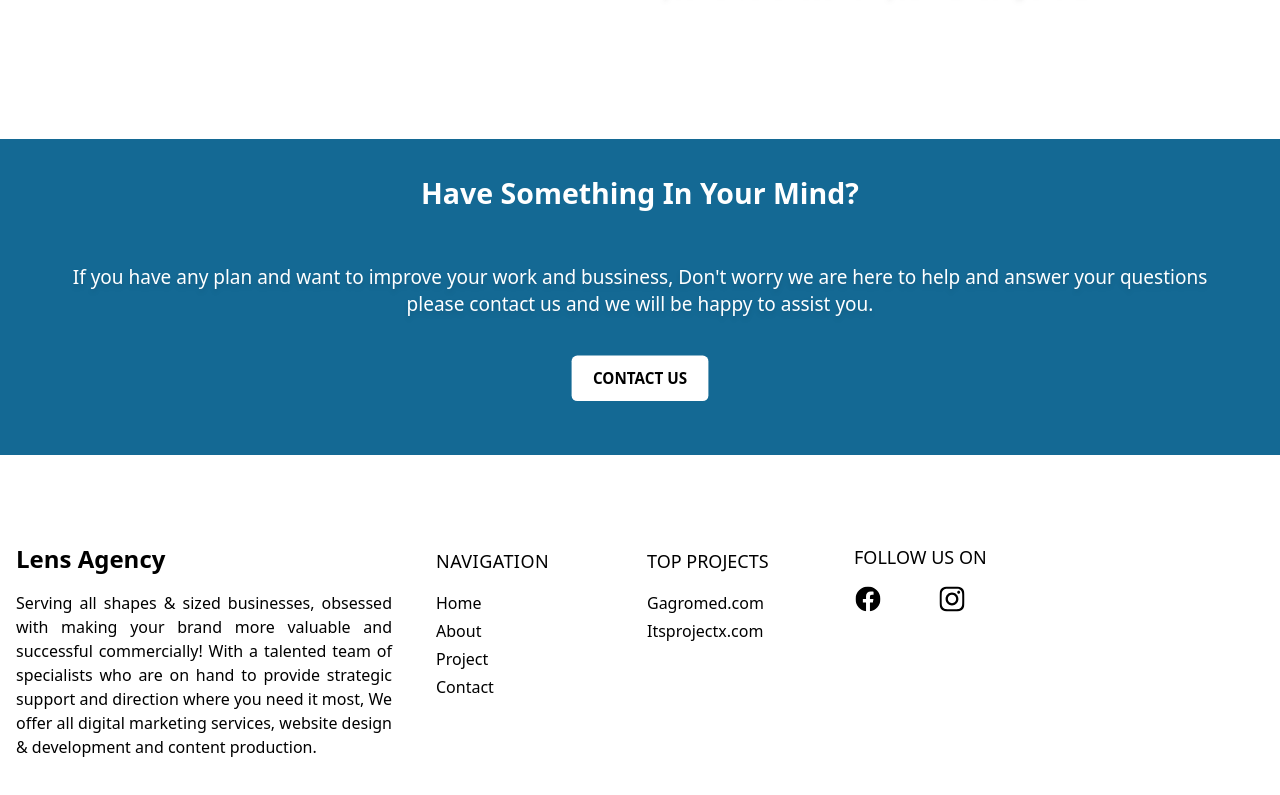
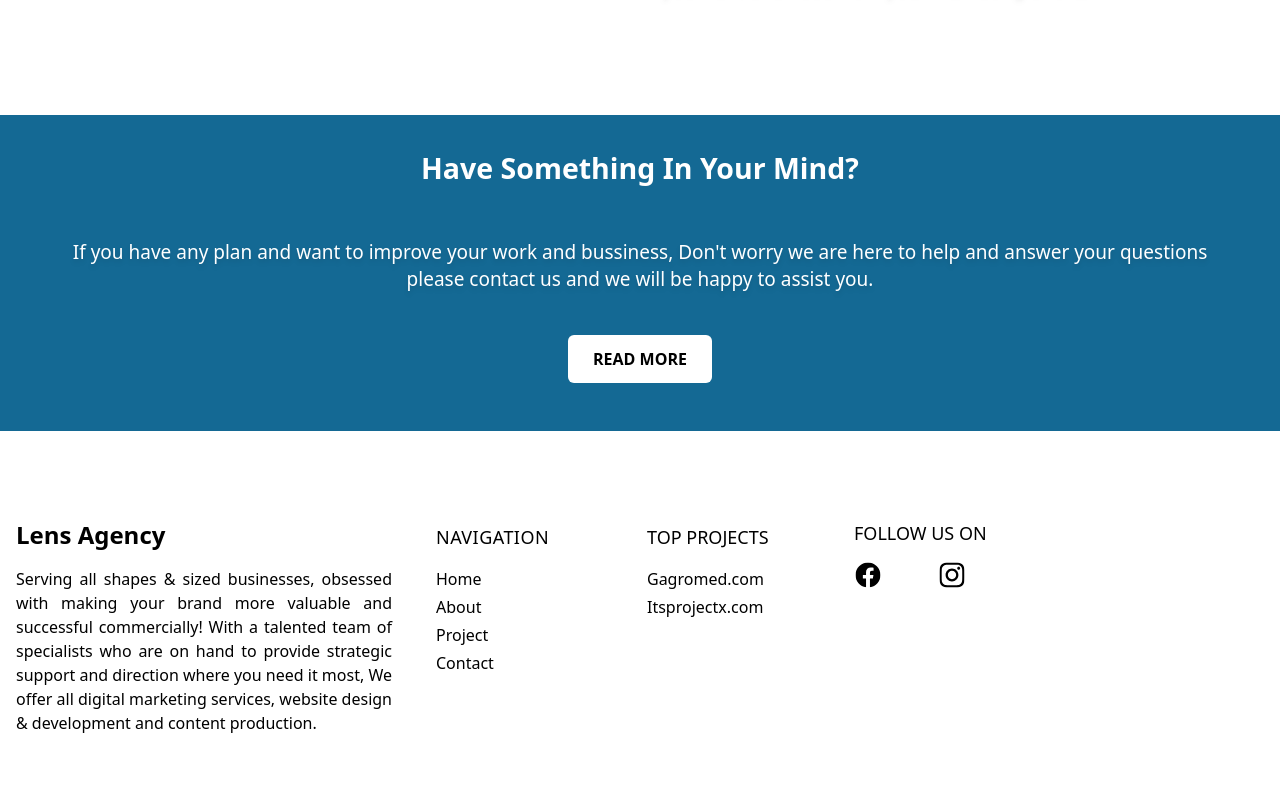
Before and after one commit to HarmanSoftware/LaCorsicaWebpage, a React (Create React App) app: page / in a window 1280 px wide. Shown: the part 1537-2332 px from the top of the page. Built offline with nearby package versions, Linux system fonts and the light colour scheme.

Commit message:
feat:framer motion lib added & motion added to btns

```diff
--- a/package.json
+++ b/package.json
@@ -12,6 +12,7 @@
     "axios": "^0.27.2",
     "emailjs-com": "^3.2.0",
     "formik": "^2.2.9",
+    "framer-motion": "^7.6.7",
     "react": "^18.2.0",
     "react-dark-mode-toggle": "^0.2.0",
     "react-dom": "^18.2.0",
--- a/src/Components/NavBar.js
+++ b/src/Components/NavBar.js
@@ -8,6 +8,7 @@ import Tippy from '@tippyjs/react';
 import 'tippy.js/dist/tippy.css';
 
 import LensAgency from "../Assets/Images/LensLogo.png";
+
 
 export default function NavBar(props) {
 
--- a/src/Pages/Home.js
+++ b/src/Pages/Home.js
@@ -1,6 +1,7 @@
 import React from 'react'
 import ReactCarousel from '../Components/ReactCarousel';
 import {Link} from "react-router-dom";
+import { motion } from "framer-motion"
 
 export default function Home() {
     return (
@@ -21,10 +22,13 @@ export default function Home() {
        We can help with everything from social media management photography/videography, website design and development and mobile application to online marketing and SEO.
        We also offer high quality video and content production and email marketing services.
        </div>
+       </div>
        <Link to='/about'>
-       <button type='text' className='w-36 h-12 bg-white text-black font-semibold rounded-md'>READ MORE</button>
+       <motion.button whileHover={{ scale: 1.1 }}
+        whileTap={{ scale: 0.9 }}
+        type='text' className='w-36 h-12 bg-white text-black font-semibold rounded-md'>READ MORE
+        </motion.button>
        </Link>
-       </div>
        </div>
 
         <br></br>
@@ -39,7 +43,6 @@ export default function Home() {
        </div>
        <br></br>
        <br></br>
-        <br></br>
 
         <div className='bg-[#146994] text-white mt-10 pt-4 pb-12 text-center' id="aboutme-div">
        <div className='scale-95 hover:scale-100 ease-in-out duration-500'>
@@ -48,10 +51,13 @@ export default function Home() {
        If you have any plan and want to improve your work and bussiness, Don't worry we are here to help and answer your questions
        please contact us and we will be happy to assist you.
        </div>
+       </div>
        <Link to='/contact'>
-       <button type='text' className='w-36 h-12 bg-white text-black font-semibold rounded-md'>CONTACT US</button>
+       <motion.button whileHover={{ scale: 1.1 }}
+        whileTap={{ scale: 0.9 }}
+        type='text' className='w-36 h-12 bg-white text-black font-semibold rounded-md'>READ MORE
+        </motion.button>
        </Link>
-       </div>
        </div>
        <br></br>
        <br></br>
```
Also changed, not shown: 1 other file (tests, documents, lock files or other folders).
